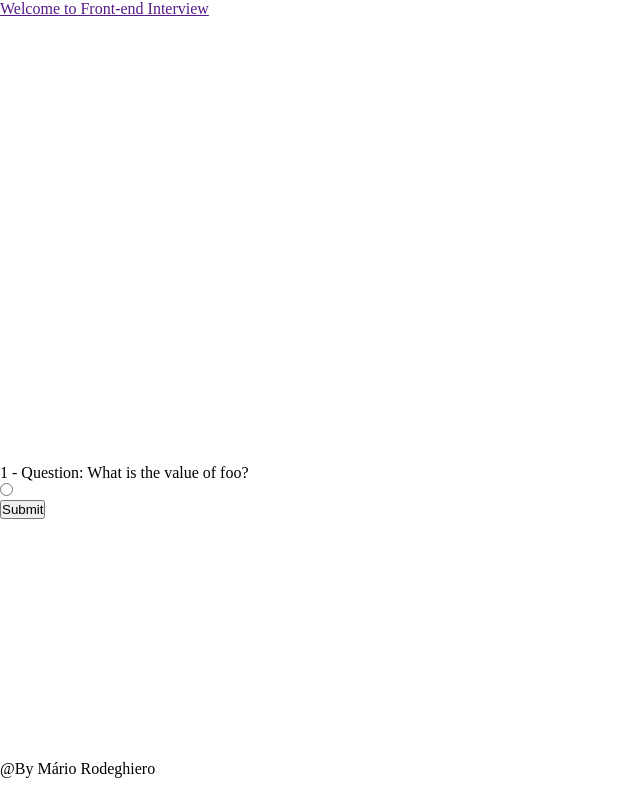
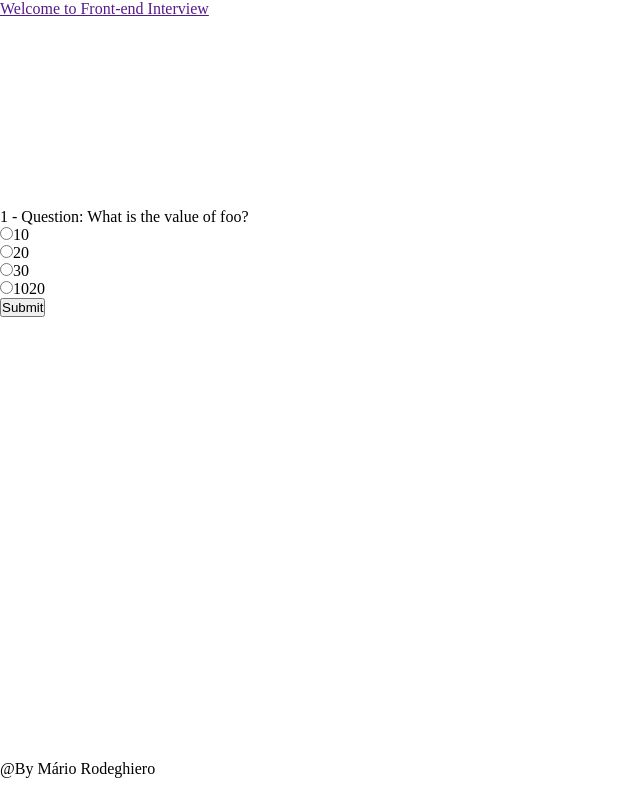
Before and after one commit to mariorodeghiero/react-gist-interview, a React app: page / in a window 1280 px wide. Shown: the whole page, without its empty margins (0-640 px from the left). Built offline with nearby package versions, Linux system fonts and the light colour scheme; data requests are answered from the project's data file; the HTML template or start-up script is replaced by a standard one.

Commit message:
create map questions

```diff
--- a/src/Components/Question/Question.js
+++ b/src/Components/Question/Question.js
@@ -18,7 +18,30 @@ class Question extends Component {
         let questions = data.map((question, index) => {
           return (
             <div key={index}>
-              <p>{question.question}</p>
+              <div className="card-header">{question.question}</div>
+              <form>
+                {question.option.map((option, index) => {
+                  return (
+                    <div className="custom-control custom-radio m-2">
+                      <input
+                        type="radio"
+                        id={"customRadio" + index}
+                        name="customRadio"
+                        className="custom-control-input"
+                      />
+                      <label
+                        className="custom-control-label"
+                        htmlFor={"customRadio" + index}
+                      >
+                        {option}
+                      </label>
+                    </div>
+                  );
+                })}
+                <button type="submit" className="btn btn-dark m-2">
+                  Submit
+                </button>
+              </form>
             </div>
           );
         });
@@ -27,27 +50,7 @@ class Question extends Component {
   }
 
   render() {
-    return (
-      <div className="card w-75 mx-auto">
-        <div className="card-header">{this.state.questions[0]}</div>
-        <form>
-          <div className="custom-control custom-radio m-2">
-            <input
-              type="radio"
-              id="customRadio1"
-              name="customRadio"
-              className="custom-control-input"
-            />
-            <label className="custom-control-label" htmlFor="customRadio1">
-              {}
-            </label>
-          </div>
-          <button type="submit" className="btn btn-dark m-2">
-            Submit
-          </button>
-        </form>
-      </div>
-    );
+    return <div className="card w-75 mx-auto">{this.state.questions[0]}</div>;
   }
 }
 
--- a/src/Components/Question/Question.scss
+++ b/src/Components/Question/Question.scss
@@ -1,3 +1,3 @@
 .card {
-  margin-top: 30%;
+  margin-top: 10%;
 }
```
